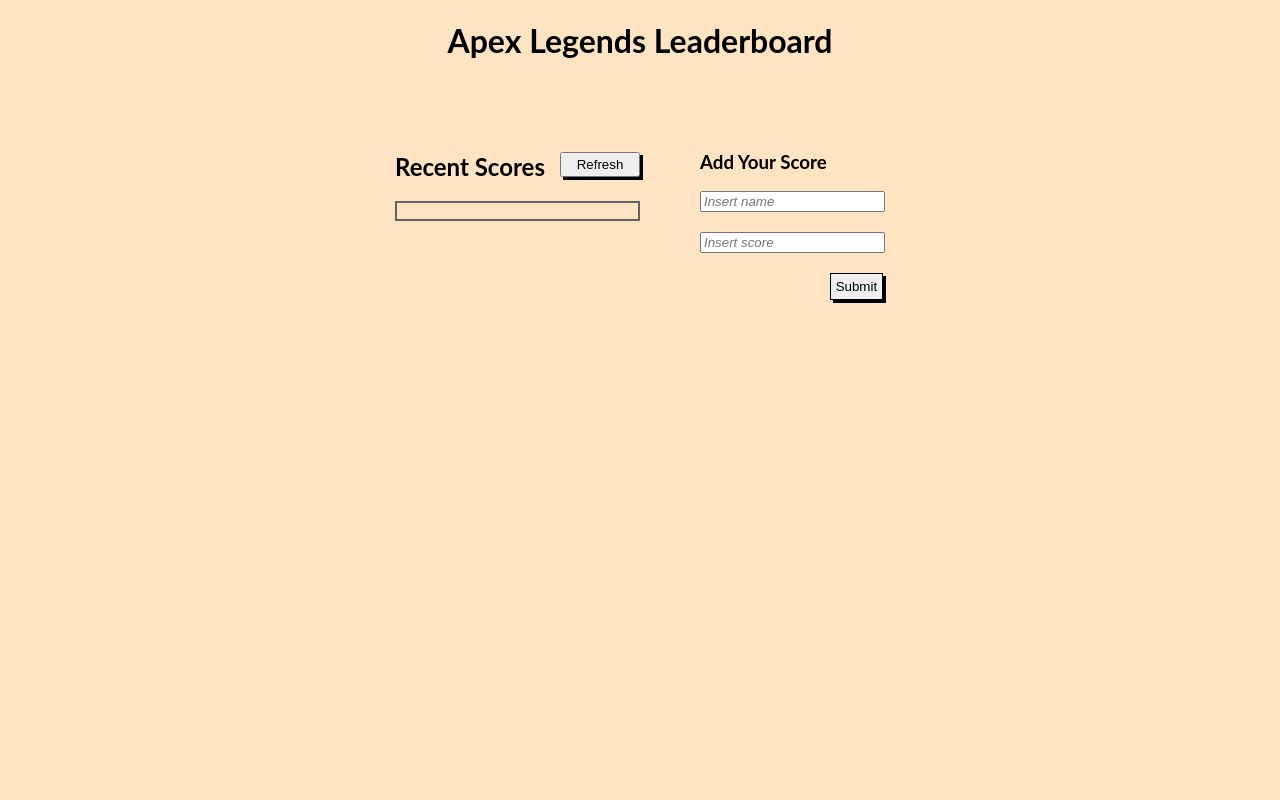
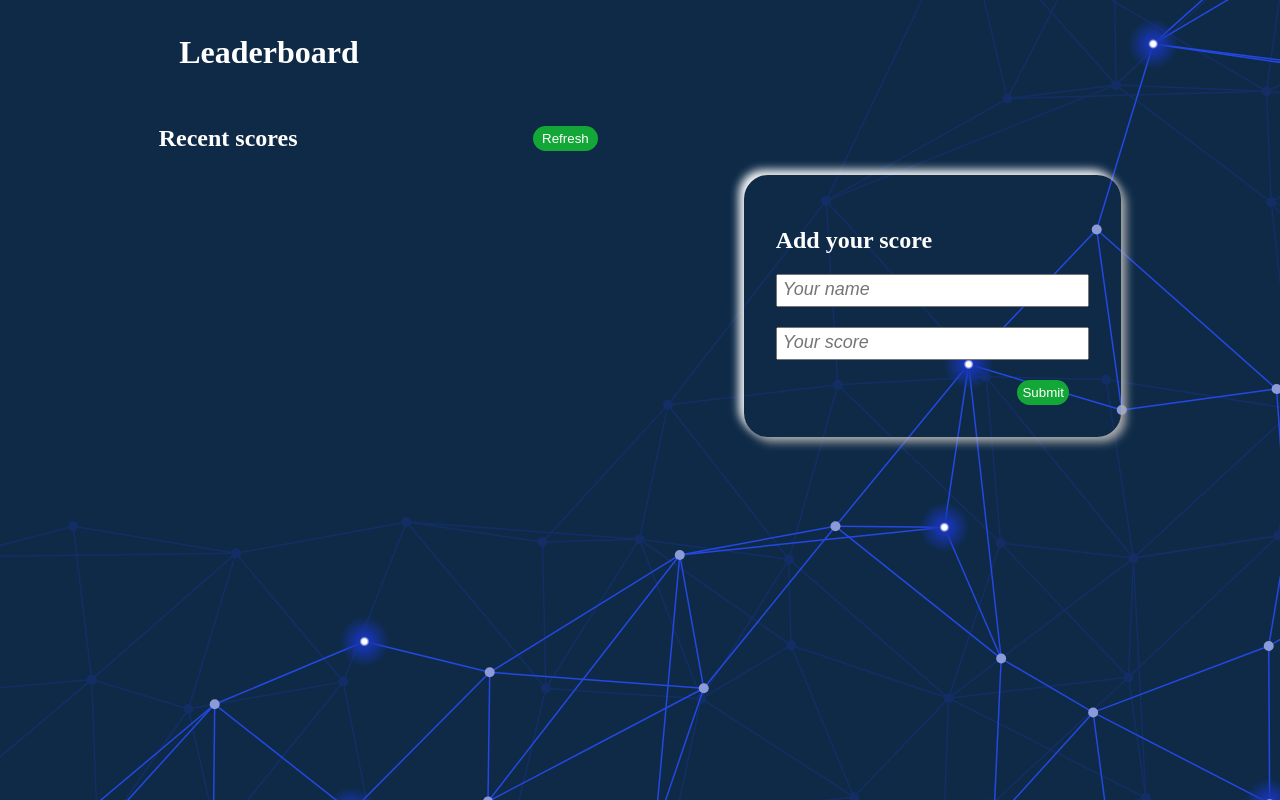
Before and after one commit to silviatofana/leaderboard, a website built with webpack: page src/index.html in a window 1280 px wide. Built offline with nearby package versions, Linux system fonts and the light colour scheme; no server answers.

Commit message:
final-touches

```diff
--- a/src/index.css
+++ /dev/null
@@ -1,62 +0,0 @@
-body {
-  font-family: 'Lato', sans-serif;
-  font-size: 16px;
-  font-weight: 400;
-  background-color: bisque;
-}
-
-header {
-  text-decoration: none;
-  text-align: center;
-}
-
-main {
-  display: flex;
-  justify-content: center;
-  gap: 60px;
-  padding-top: 50px;
-}
-
-#recent-scores-header {
-  display: flex;
-  gap: 15px;
-}
-
-#recent-scores-button {
-  height: 25px;
-  width: 80px;
-  margin-top: 20px;
-  box-shadow: 3px 3px #000;
-}
-
-#scores-table {
-  border: 2px solid rgb(101, 100, 100);
-}
-
-#scores-table ul li {
-  list-style: none;
-  padding: 5px 10px;
-  padding-top: 10px;
-  padding-bottom: 10px;
-}
-
-form {
-  display: flex;
-  flex-direction: column;
-  gap: 20px;
-}
-
-::placeholder {
-  font-style: italic;
-}
-
-#submit {
-  display: inline-block;
-  position: relative;
-  text-align: right;
-  width: fit-content;
-  left: 70.1%;
-  padding: 5px;
-  border: 1px solid black;
-  box-shadow: 3px 3px #000;
-}
--- a/src/index.html
+++ b/src/index.html
@@ -1,33 +1,36 @@
 <!DOCTYPE html>
 <html lang="en">
+
   <head>
-    <meta charset="UTF-8" />
-    <meta http-equiv="X-UA-Compatible" content="IE=edge" />
-    <meta name="viewport" content="width=device-width, initial-scale=1.0" />
+    <meta charset="UTF-8">
+    <meta http-equiv="X-UA-Compatible" content="IE=edge">
+    <meta name="viewport" content="width=device-width, initial-scale=1.0">
     <title>Leaderboard</title>
   </head>
+
   <body>
-    <header>
-      <h1>Apex Legends Leaderboard</h1>
+    <header class="header">
+      <h1>Leaderboard</h1>
     </header>
-    <main>
-      <section id="recent-scores">
-        <div id="recent-scores-header">
-          <h2>Recent Scores</h2>
-          <button type="button" id="recent-scores-button">Refresh</button>
+    <div class="main-container d-flex">
+      <section class="recent-score-section">
+        <div class="recent-score-header d-flex">
+          <h2>Recent scores</h2>
+          <button id="refresh" type="button">Refresh</button>
         </div>
-        <div id="scores-table">
+        <div class="recent-score-list">
           <ul class="scores"></ul>
         </div>
       </section>
-      <section>
-        <h3>Add Your Score</h3>
-        <form action="#" class="form">
-          <input type="text" id="name" placeholder="Insert name" required />
-          <input type="number" id="score" placeholder="Insert score" required />
+      <section class="add-score-section">
+        <h2>Add your score</h2>
+        <form class="form d-flex">
+          <input type="text" id="name" placeholder="Your name" required>
+          <input type="number" id="score" placeholder="Your score" required>
           <button type="submit" id="submit">Submit</button>
         </form>
       </section>
-    </main>
+    </div>
   </body>
+
 </html>
--- a/src/index.js
+++ b/src/index.js
@@ -1,13 +1,13 @@
-import './index.css';
-import { addGameScore, displayScore } from './apex.js';
+import './style.css';
+import { addGameScores, displayScoreList } from './leader.js';
 
-displayScore();
+displayScoreList();
 
 const form = document.querySelector('.form');
-const refresh = document.getElementById('recent-scores-button');
+const refresh = document.getElementById('refresh');
 
 refresh.addEventListener('click', () => {
-  displayScore();
+  displayScoreList();
 });
 
 form.addEventListener('submit', (e) => {
@@ -20,7 +20,7 @@
       user: name,
       score: userscore,
     };
-    addGameScore(data);
+    addGameScores(data);
     form.reset();
   }
 });
--- /dev/null
+++ b/src/style.css
@@ -0,0 +1,115 @@
+body {
+  margin: 0;
+  padding: 0;
+  box-sizing: border-box;
+  background: url("./asset/polygon-luminary.svg");
+}
+
+.d-flex {
+  display: flex;
+}
+
+button {
+  background: transparent;
+  cursor: pointer;
+  padding: 0;
+  margin: 0;
+  background-color: rgb(18, 167, 55);
+  color: #fff;
+}
+
+.header {
+  padding: 1% 14%;
+  color: #fff;
+}
+
+h2 {
+  color: #fff;
+}
+
+.main-container {
+  margin: 0 1%;
+  justify-content: space-evenly;
+}
+
+.recent-score-section {
+  width: 35%;
+}
+
+#refresh {
+  padding: 5px 9px;
+  border: 1px;
+  border-radius: 50px;
+}
+
+.recent-score-list {
+  transition: all 800ms ease;
+  border-radius: 30px;
+  box-shadow: 5px 5px 10px #acacac, -5px -5px 10px #fff;
+}
+
+.recent-score-list ul {
+  padding: 0;
+  margin: 0;
+}
+
+.recent-score-list ul li {
+  list-style: none;
+  padding: 0.36rem 7px;
+  display: flex;
+  justify-content: space-evenly;
+}
+
+.recent-score-list ul li:nth-child(even) {
+  background: rgba(227, 227, 227, 0.836);
+}
+
+p {
+  padding: 0;
+  margin: 0;
+  color: #fff;
+  display: flex;
+  justify-content: space-evenly;
+  flex-direction: row;
+}
+
+.recent-score-header {
+  justify-content: space-between;
+  align-items: center;
+}
+
+.add-score-section {
+  max-width: 450px;
+  transition: all 800ms ease-in;
+  width: 25%;
+  height: 40%;
+  padding: 2rem;
+  border-radius: 24px;
+  box-shadow: 5px 5px 10px #acacac, -5px -5px 10px #fff;
+  margin-top: 70px;
+}
+
+.form {
+  flex-direction: column;
+  gap: 20px;
+}
+
+input {
+  padding: 7px 5px;
+}
+
+::placeholder {
+  font-style: italic;
+  font-size: large;
+}
+
+.form #submit {
+  display: inline-block;
+  position: relative;
+  text-align: right;
+  width: fit-content;
+  left: 77.1%;
+  padding: 5px;
+  border: none;
+  border-radius: 50px;
+}
```
Also changed, not shown: dist/be1086fc60f3efb5233e.svg (added), dist/index.html, src/asset/polygon-luminary.svg (added), src/leader.js (renamed from src/apex.js).
